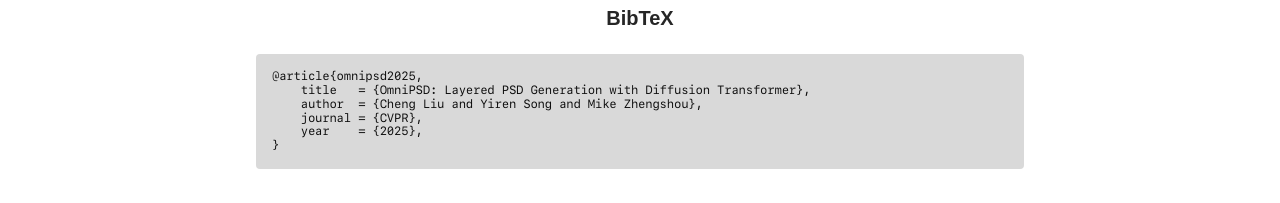
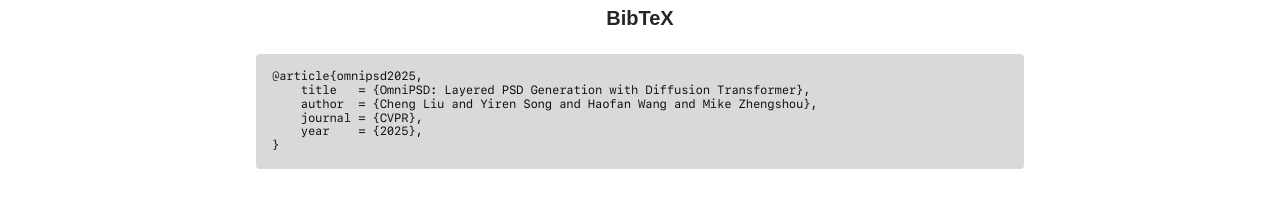
Before and after one commit to showlab/OmniPSD, a plain HTML site: page docs/index.html in a window 1280 px wide. Shown: the part 2106-2309 px from the top of the page. Drawn offline with Linux system fonts and the light colour scheme; some icons are missing; a web font is replaced by a local one.

Commit message:
update homepage

```diff
--- a/docs/index.html
+++ b/docs/index.html
@@ -426,7 +426,7 @@
             <div class="code-block">
                 <code>@article{omnipsd2025,
     title   = {OmniPSD: Layered PSD Generation with Diffusion Transformer},
-    author  = {Cheng Liu and Yiren Song and Mike Zhengshou},
+    author  = {Cheng Liu and Yiren Song and Haofan Wang and Mike Zhengshou},
     journal = {CVPR},
     year    = {2025},
 }</code>
```
